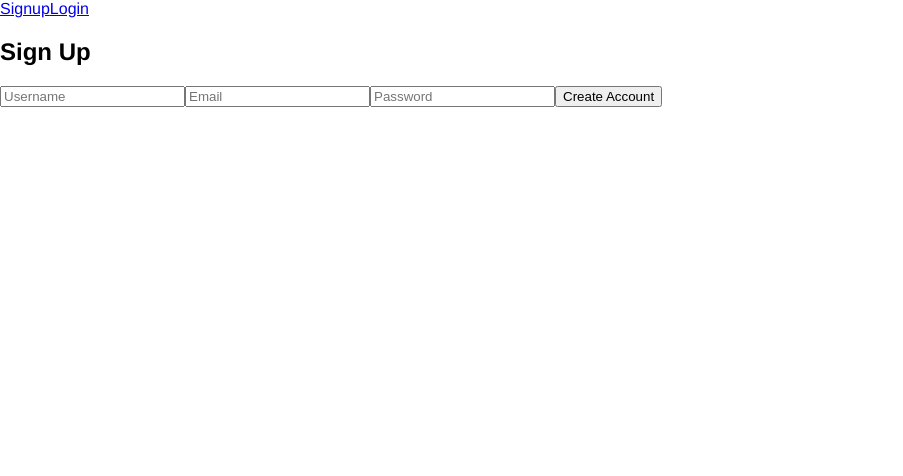
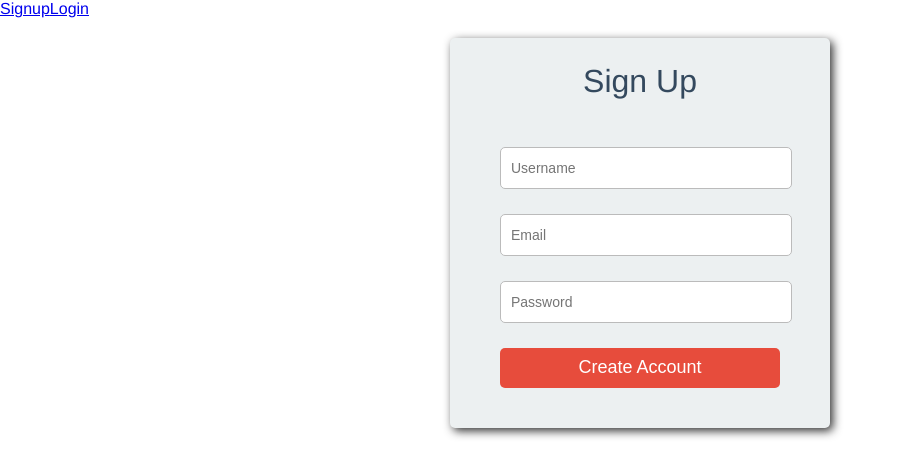
Before and after one commit to JohnMwendwa/node-react-task-manager, a React (Create React App) app in the folder client/: page / in a window 1280 px wide. Shown: the top 476 px of the page, without its empty margins (0-903 px from the left). Built offline with nearby package versions, Linux system fonts and the light colour scheme.

Commit message:
use same styleshet as login.css to style the signup form

```diff
--- a/client/src/components/css/Signup.css
+++ b/client/src/components/css/Signup.css
@@ -0,0 +1,49 @@
+
+.Signup__wrapper{
+    position: relative;
+    margin: 20px auto;
+    background: #ecf0f1;
+    width: 350px;
+    border-radius: 5px;
+    box-shadow: 3px 3px 10px #333;
+    padding: 15px;
+}
+.Signup__wrapper h2{
+    text-align: center;
+    font-weight: 200;
+    font-size: 2em;
+    margin-top: 10px;
+    color: #34495e;
+}
+.Signup__form{
+    padding-top: 20px;
+}
+.Signup__username,.Signup__email,.Signup__password,.Signup__button{
+    width: 80%;
+    margin-left: 10%;
+    margin-bottom: 25px;
+    height: 40px;
+    border-radius: 5px;
+    outline: none;
+
+}
+.Signup__username,.Signup__email,.Signup__password{
+    border: 1px solid #bbb;
+    padding: 0 0 0 10px;
+    font-size: 14px;
+}
+.Signup__username:focus,.Signup__email:focus,.Signup__password:focus{
+    border: 1px solid #3498db;
+}
+.Signup__button{
+    background: #e74c3c;
+    border:none;
+    color: white;
+    font-size: 18px;
+    font-weight: 200;
+    cursor: pointer;
+    transition: box-shadow .4s ease;
+}
+.Signup__button:hover,.Signup__button:active{
+    box-shadow: 1px 1px 5px #555;
+}
```
